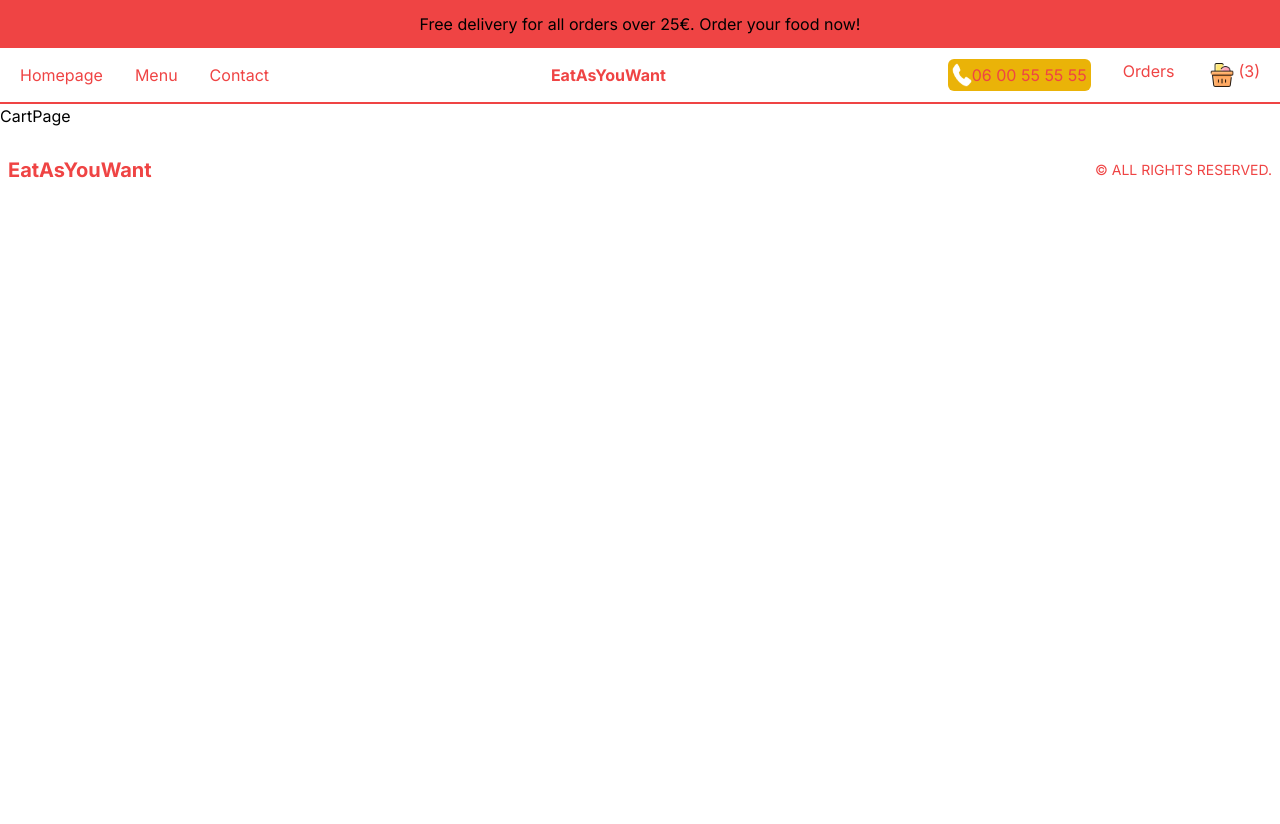
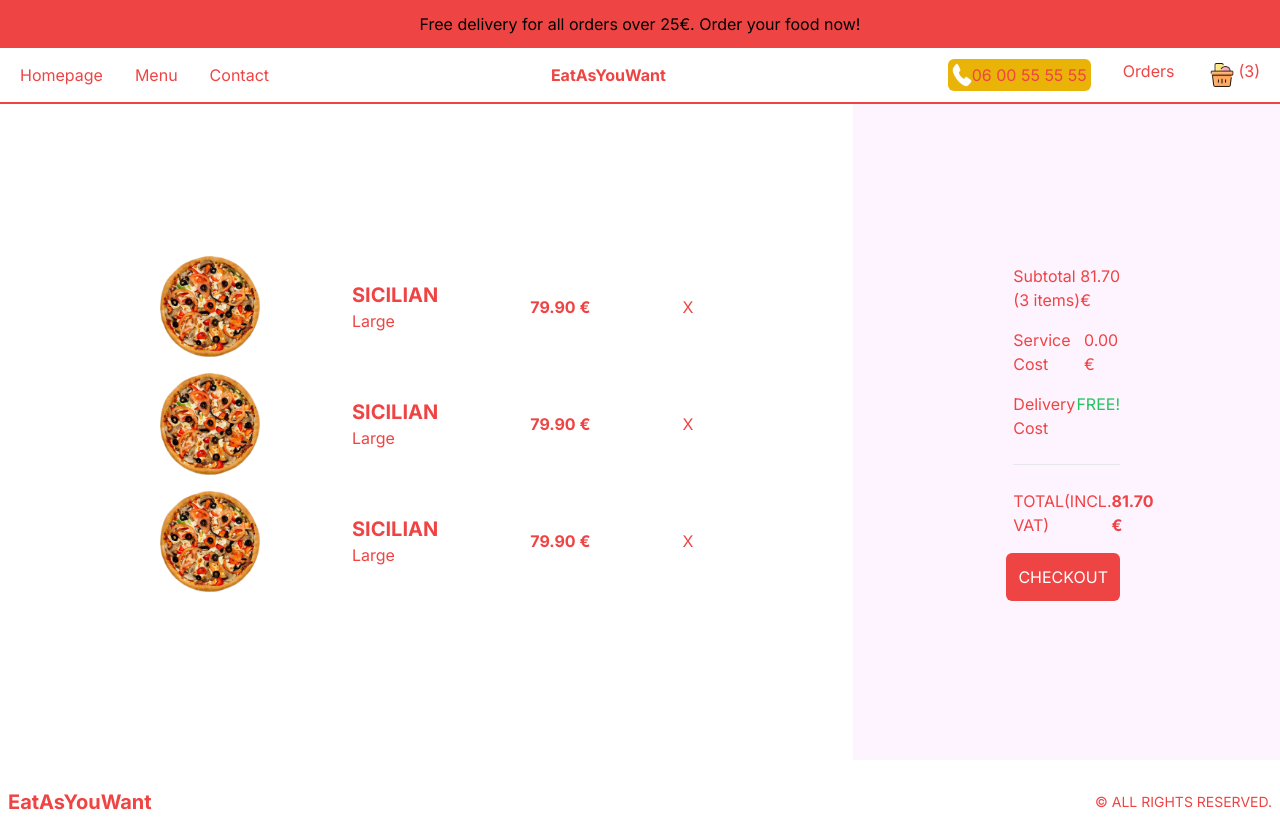
Before and after one commit to jltp2c/eatAsyouWant, a Next.js app: page /cart in a window 1280 px wide. Before the commit the page ends 800 px from the top, so only its background shows below. Built offline with nearby package versions, Linux system fonts and the light colour scheme.

Commit message:
design committed

```diff
--- a/src/app/cart/page.tsx
+++ b/src/app/cart/page.tsx
@@ -1,9 +1,67 @@
-import React from 'react'
+import Image from "next/image";
+import React from "react";
 
-function CartPage() {
+const CartPage = () => {
   return (
-    <div>CartPage</div>
-  )
-}
+    <div className="h-[calc(100vh-6rem)] md:h-[calc(100vh-9rem)] flex flex-col text-red-500 lg:flex-row">
+      {/* PRODUCTS CONTAINER */}
+      <div className="h-1/2 p-4 flex flex-col justify-center overflow-scroll lg:h-full lg:w-2/3 2xl:w-1/2 lg:px-20 xl:px-40">
+        {/* SINGLE ITEM */}
+        <div className="flex items-center justify-between mb-4">
+          <Image src="/temporary/p1.png" alt="" width={100} height={100} />
+          <div className="">
+            <h1 className="uppercase text-xl font-bold">sicilian</h1>
+            <span>Large</span>
+          </div>
+          <h2 className="font-bold">79.90 €</h2>
+          <span className="cursor-pointer">X</span>
+        </div>
+        {/* SINGLE ITEM */}
+        <div className="flex items-center justify-between mb-4">
+          <Image src="/temporary/p1.png" alt="" width={100} height={100} />
+          <div className="">
+            <h1 className="uppercase text-xl font-bold">sicilian</h1>
+            <span>Large</span>
+          </div>
+          <h2 className="font-bold">79.90 €</h2>
+          <span className="cursor-pointer">X</span>
+        </div>
+        {/* SINGLE ITEM */}
+        <div className="flex items-center justify-between mb-4">
+          <Image src="/temporary/p1.png" alt="" width={100} height={100} />
+          <div className="">
+            <h1 className="uppercase text-xl font-bold">sicilian</h1>
+            <span>Large</span>
+          </div>
+          <h2 className="font-bold">79.90 €</h2>
+          <span className="cursor-pointer">X</span>
+        </div>
+      </div>
+      {/* PAYMENT CONTAINER */}
+      <div className="h-1/2 p-4 bg-fuchsia-50 flex flex-col gap-4 justify-center lg:h-full lg:w-1/3 2xl:w-1/2 lg:px-20 xl:px-40 2xl:text-xl 2xl:gap-6">
+        <div className="flex justify-between">
+          <span className="">Subtotal (3 items)</span>
+          <span className="">81.70 €</span>
+        </div>
+        <div className="flex justify-between">
+          <span className="">Service Cost</span>
+          <span className="">0.00 €</span>
+        </div>
+        <div className="flex justify-between">
+          <span className="">Delivery Cost</span>
+          <span className="text-green-500">FREE!</span>
+        </div>
+        <hr className="my-2" />
+        <div className="flex justify-between">
+          <span className="">TOTAL(INCL. VAT)</span>
+          <span className="font-bold">81.70 €</span>
+        </div>
+        <button className="bg-red-500 text-white p-3 rounded-md self-end">
+          CHECKOUT
+        </button>
+      </div>
+    </div>
+  );
+};
 
-export default CartPage
+export default CartPage;
--- a/src/app/menu/[category]/[id]/page.tsx
+++ b/src/app/menu/[category]/[id]/page.tsx
@@ -12,12 +12,6 @@
     id: number;
   };
 }
-
-type ProductProps = {
-  price: number;
-  options?: { title: string; additionalPrice: number }[];
-  additionalPrice: number;
-};
 
 function findProductById(id: number) {
   // Recherchez le produit dans les différents tableaux
@@ -54,16 +48,20 @@
         <Image
           src={product?.img}
           alt={product?.title}
-          width={260}
-          height={260}
+          width={170}
+          height={170}
           className="mb-5 md:m-5 md:h-96 md:w-96"
         />
       )}
       <div className="w-5/6 md:w-2/6">
-        <h1 className="mb-5 text-red-500 font-bold">{product?.title}</h1>
-        <p className="mb-5 text-red-500">{product?.desc}</p>
-        <p className="mb-5 text-red-500 font-bold">{total?.toFixed(2)} €</p>
-        <div className="mb-10 flex justify-center gap-12 ">
+        <h1 className="mb-5 text-red-500 text-xl font-bold md:text-2xl">
+          {product?.title}
+        </h1>
+        <p className="mb-5 text-xs text-red-500 md:text-lg">{product?.desc}</p>
+        <p className="mb-5 text-red-500 text-xl font-bold md:text-2xl">
+          {total?.toFixed(2)} €
+        </p>
+        <div className="mb-10 text-xs flex justify-center gap-12 md:text-lg ">
           {product?.options?.map((option, index) => (
             <button
               className="bg-white p-2 text-black border-2 border-red-500 rounded-xl "
@@ -81,14 +79,14 @@
           <input
             type="number"
             placeholder="Quantity"
-            className="border-2 border-red-500 placeholder:pl-2 w-56 md:w-96 p-2"
+            className="border-2 border-red-500 placeholder:pl-2 w-36 md:w-46 p-2 md:h-12 "
             max="9"
             min="1"
             defaultValue="1"
             onChange={(e) => setQuantity(parseInt(e.target.value))}
             onKeyDown={handleKeyDown}
           />
-          <button className="bg-red-500 p-2 text-white rounded-sm">
+          <button className="bg-red-500 p-2 text-white md:w-30">
             Add in cart
           </button>
         </div>
--- a/src/app/orders/page.tsx
+++ b/src/app/orders/page.tsx
@@ -1,9 +1,50 @@
-import React from 'react'
+import React from "react";
 
-function OrderPage() {
+const OrdersPage = () => {
   return (
-    <div>OrderPage</div>
-  )
-}
+    <div className="p-4 lg:px-20 xl:px-40">
+      <table className="w-full border-separate border-spacing-3">
+        <thead>
+          <tr className="text-left">
+            <th className="hidden md:block">Order ID</th>
+            <th>Date</th>
+            <th>Price</th>
+            <th className="hidden md:block">Products</th>
+            <th>Status</th>
+          </tr>
+        </thead>
+        <tbody>
+          <tr className="text-sm md:text-base bg-red-50">
+            <td className="hidden md:block py-6 px-1">1237861238721</td>
+            <td className="py-6 px-1">19.07.2023</td>
+            <td className="py-6 px-1">89.90</td>
+            <td className="hidden md:block py-6 px-1">
+              Big Burger Menu (2), Veggie Pizza (2), Coca Cola 1L (2)
+            </td>
+            <td className="py-6 px-1">On the way (approx. 10min)...</td>
+          </tr>
+          <tr className="text-sm md:text-base odd:bg-gray-100">
+            <td className="hidden md:block py-6 px-1">1237861238721</td>
+            <td className="py-6 px-1">19.07.2023</td>
+            <td className="py-6 px-1">89.90</td>
+            <td className="hidden md:block py-6 px-1">
+              Big Burger Menu (2), Veggie Pizza (2), Coca Cola 1L (2)
+            </td>
+            <td className="py-6 px-1">On the way (approx. 10min)...</td>
+          </tr>
+          <tr className="text-sm md:text-base odd:bg-gray-100">
+            <td className="hidden md:block py-6 px-1">1237861238721</td>
+            <td className="py-6 px-1">19.07.2023</td>
+            <td className="py-6 px-1">89.90</td>
+            <td className="hidden md:block py-6 px-1">
+              Big Burger Menu (2), Veggie Pizza (2), Coca Cola 1L (2)
+            </td>
+            <td className="py-6 px-1">On the way (approx. 10min)...</td>
+          </tr>
+        </tbody>
+      </table>
+    </div>
+  );
+};
 
-export default OrderPage
+export default OrdersPage;
```
